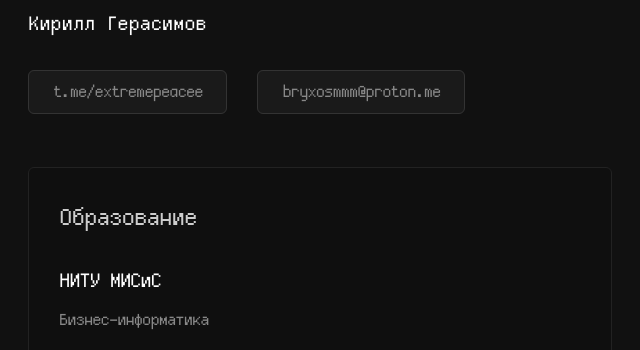
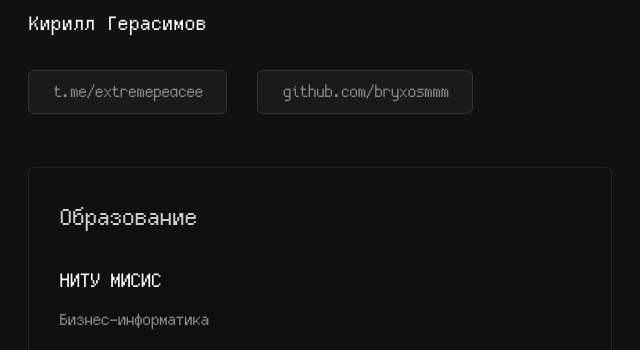
Before and after one commit to bryxosmmm/readme.me, an Astro site: page /readme.me/ru in a window 1280 px wide. Shown: the part 171-521 px from the top of the page, 320-960 px from the left. Built offline with nearby package versions, Linux system fonts and the light colour scheme; Astro itself is replaced by a stand-in of ours.

Commit message:
some changes

```diff
--- a/src/components/Main.astro
+++ b/src/components/Main.astro
@@ -6,7 +6,7 @@
 
 const {
 	telegram = "t.me/extremepeacee",
-	email = "bryxosmmm@proton.me",
+	github = "github.com/bryxosmmm",
 } = Astro.props;
 ---
 
@@ -19,8 +19,8 @@
 			<a href={`https://${telegram}`} target="_blank" rel="noopener noreferrer">
 				<span>{telegram}</span>
 			</a>
-			<a href={`mailto:${email}`}>
-				<span>{email}</span>
+			<a href={`https://github.com/${github}`} target="_blank" rel="noopener noreferrer">
+				<span>{github}</span>
 			</a>
 		</div>
 	</header>
--- a/src/i18n/ui.ts
+++ b/src/i18n/ui.ts
@@ -44,7 +44,7 @@
     'welcome.title': 'Добро пожаловать',
     'welcome.subtitle': 'Software Developer',
     'education.title': 'Образование',
-    'education.university': 'НИТУ МИСиС',
+    'education.university': 'НИТУ МИСИС',
     'education.degree': 'Бизнес-информатика',
     'education.years': '2025-2029',
     'education.location': 'Москва, Россия',
```
